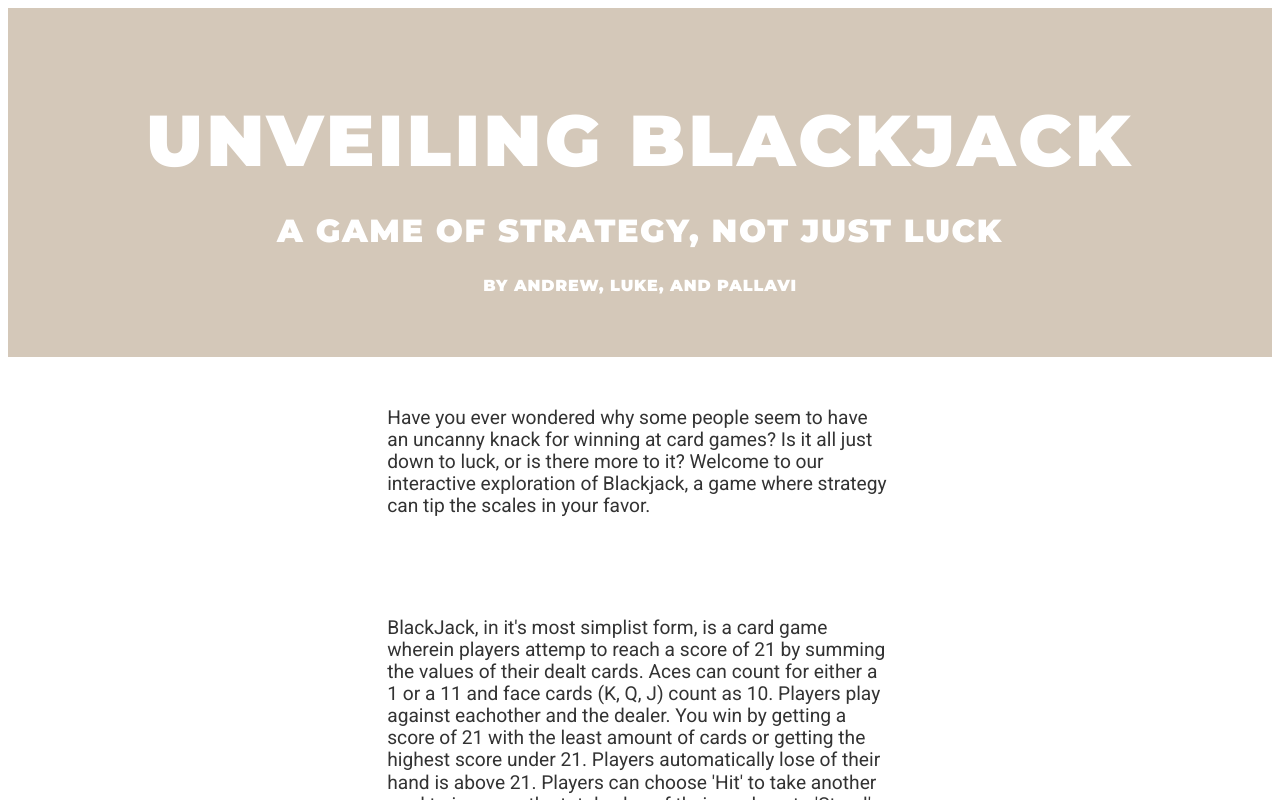
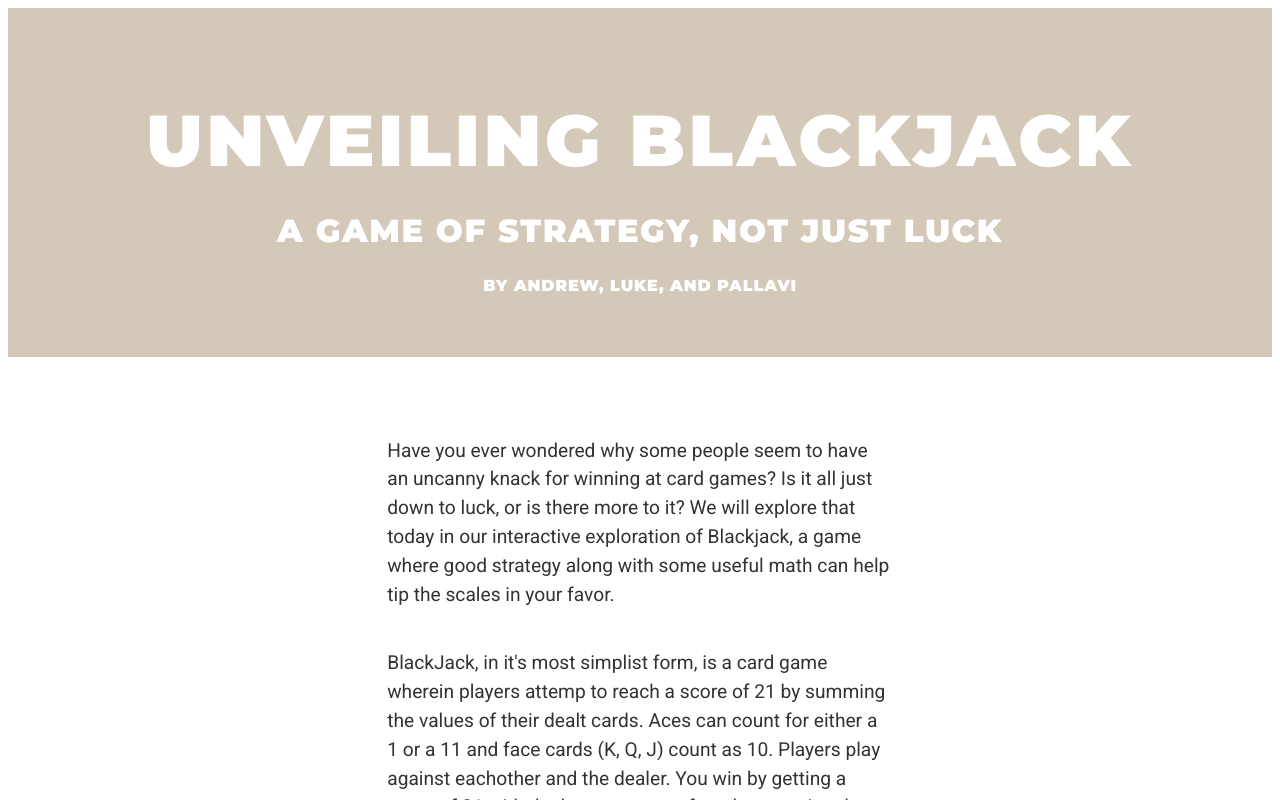
Before and after one commit to lukelin15/CardCounting, a SvelteKit app: page / in a window 1280 px wide. Shown: the top 800 px of the page. Built offline with nearby package versions, Linux system fonts and the light colour scheme.

Commit message:
text spacing change

```diff
--- a/src/components/App.svelte
+++ b/src/components/App.svelte
@@ -26,7 +26,10 @@
   </div>
   <body>
   <p>
-    Have you ever wondered why some people seem to have an uncanny knack for winning at card games? Is it all just down to luck, or is there more to it? Welcome to our interactive exploration of Blackjack, a game where strategy can tip the scales in your favor.
+    Have you ever wondered why some people seem to have an uncanny knack for winning at card games?
+    Is it all just down to luck, or is there more to it?
+    We will explore that today in our interactive exploration of Blackjack,
+    a game where good strategy along with some useful math can help tip the scales in your favor.
   </p>
   <p>
     BlackJack, in it's most simplist form, is a card game wherein players attemp to reach a score of 21 by summing
@@ -196,6 +199,7 @@
     background-repeat: no-repeat;
     background-size: cover;
     color: white;
+    margin-bottom: 60px;
   }
 
   .header h1 {
@@ -239,8 +243,8 @@
 
   p {
     font-size: 1.2em;
-    line-height: 1.15;
-    padding: 50px;
+    line-height: 1.5;
+    padding: 20px;
     margin: 0 auto;
     width: 40%;
     font-family: "Roboto", serif;
```
